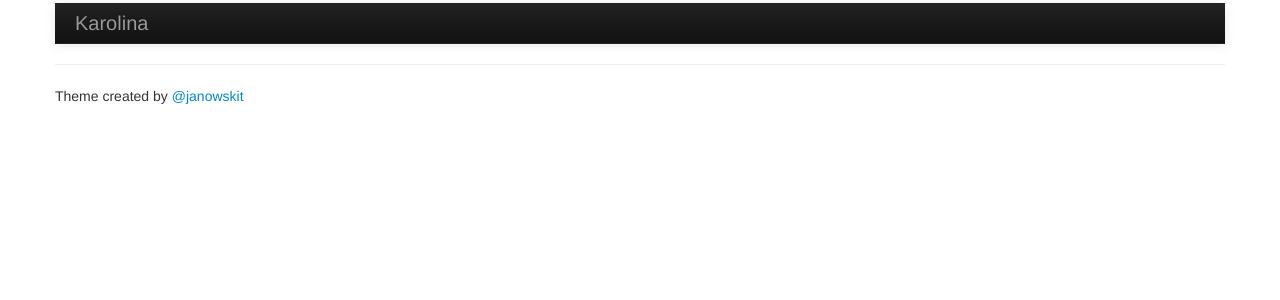
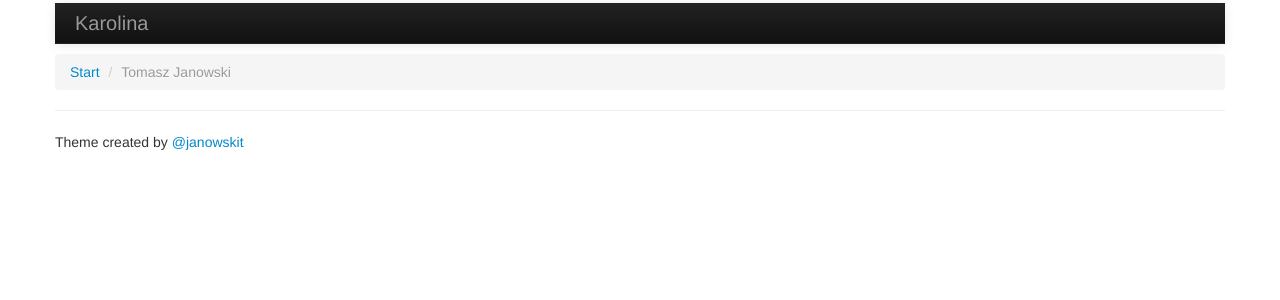
Before and after one commit to janaz/karolina-website, a Jekyll site: the page built from blog.html, in a window 1280 px wide. Shown: the top 300 px of the page. Built offline with Jekyll 4.4.1, drawn with Linux system fonts in a browser that asks for light colours; Markdown is read by kramdown in place of the engine named in the settings; part of the change alters nothing that is shown.

Commit message:
Breadcrumb + video overlay

```diff
--- a/_layouts/gallery-main.html
+++ b/_layouts/gallery-main.html
@@ -9,6 +9,16 @@ layout: gallery-empty
 </div>
 <p></p>
 
+{% if page.title != '.' %}
+<ul class="breadcrumb">
+  <li><a href="/">Start</a> <span class="divider">/</span></li>
+  {% for item in page.parents %}
+    <li><a href="{{item.page_url}}">{{ item.title }}</a> <span class="divider">/</span></li>
+  {% endfor %}
+  <li class="active">{{ page.title }}</li>
+</ul>
+{% endif %}
+
 {{ content }}
 
 <hr/>
--- a/_plugins/gallery.rb
+++ b/_plugins/gallery.rb
@@ -5,8 +5,9 @@ module Test
   class Magick
     class << self
       include Rake::FileUtilsExt
+
       def generate_thumbnail(src, dst, width, height, force = false)
-        return if !force && File.exists?(dst)
+        return if (!force) && File.exists?(dst)
         mkdir_p(File.dirname(dst))
         sh('convert',
           '-define', "jpeg:size=#{Integer(width)*2}x#{Integer(height)*2}",
@@ -22,8 +23,30 @@ module Test
         )
       end
 
+      def generate_video_thumbnail(src, dst, overlay, width, height, force = false)
+        return if (!force) && File.exists?(dst)
+        mkdir_p(File.dirname(dst))
+        sh('convert',
+          '-define', "jpeg:size=#{Integer(width)*2}x#{Integer(height)*2}",
+          src,
+          '-thumbnail', "#{Integer(width)}x#{Integer(height)}^",
+          '-gravity', 'center',
+          '-extent', "#{Integer(width)}x#{Integer(height)}",
+          '-quality', '80',
+          '-strip',
+          '-colorspace', 'rgb',
+          '-filter', 'Lanczos',
+          '-write', 'mpr:orig',
+          '+delete', 'mpr:orig',
+          overlay,
+          '-gravity', 'SouthWest',
+          '-composite',
+          dst
+        )
+      end
+
       def generate_resized(src, dst, size, force = false)
-        return if !force && File.exists?(dst)
+        return if (!force) && File.exists?(dst)
         mkdir_p(File.dirname(dst))
         sh('convert',
           src,
@@ -40,7 +63,7 @@ module Test
 
   class GalleryObject
 
-    attr_reader :site_root, :relative_name
+    attr_reader :site_root, :relative_name, :parent
 
     def initialize(site_root, relative_name, parent = nil)
       @site_root = site_root
@@ -49,12 +72,16 @@ module Test
       @full_name = File.join(@site_root, @relative_name)
     end
 
-    def page(site)
-      TheOnlyGalleryObjectPage.new(site, self)
+    def page(site, nodata = false)
+      TheOnlyGalleryObjectPage.new(site, self, nodata)
     end
 
     def static_file(site)
       Jekyll::StaticFile.new(site, site_root, dir, base_name) if image? || video?
+    end
+
+    def url(site)
+      page(site, true).url
     end
 
     def variant(size, force = false)
@@ -71,7 +98,12 @@ module Test
       base = "thumbnail_#{size}_#{File.basename(@full_name)}.jpg"
       rel = File.join(File.dirname(@relative_name), 'resized', base)
       full = File.join(@site_root, rel)
-      Test::Magick.generate_thumbnail(@full_name, full, size, size, force)
+      if video_object
+        overlay = File.join(File.dirname(__FILE__), 'overlay.png')
+        Test::Magick.generate_video_thumbnail(@full_name, full, overlay, size, size, force)
+      else
+        Test::Magick.generate_thumbnail(@full_name, full, size, size, force)
+      end
       self.class.new(@site_root, rel)
     end
 
@@ -239,8 +271,9 @@ module Test
   end
 
   class TheOnlyGalleryObjectPage < OverriddenPage
-    def initialize(site, gallery_object)
+    def initialize(site, gallery_object, nodata = false)
       @gallery_object = gallery_object
+      @nodata = nodata
       super(site, gallery_object.site_root, nil, nil)
     end
 
@@ -265,8 +298,7 @@ module Test
     def custom_template
       file = if @gallery_object.directory?
         if @gallery_object.index_object
-          @gallery_object.index_object.relative_name
-          # '_templates/index.html'
+          File.join('_galleries/karola',@gallery_object.index_object.relative_name)
         else
           '_layouts/gallery-index.html'
         end
@@ -280,6 +312,10 @@ module Test
     end
 
     def custom_data
+      return {
+        'title' => @gallery_object.base_name,
+      } if @nodata
+
       {
         'title' => @gallery_object.base_name,
         'media' => @gallery_object.media.map do |m|
@@ -288,7 +324,7 @@ module Test
           {
             'name' => m.base_name,
             'thumbnail_url' => thumbnail.thumbnail(200).static_file(site).destination(''),
-            'page_url' => m.page(site).url
+            'page_url' => m.url(site)
           }
         end,
         'galleries' => @gallery_object.directories.map do |d|
@@ -297,11 +333,20 @@ module Test
             'title' => d.page(site).data['title'],
             'name' => d.base_name,
             'thumbnail_url' => thumbnail.thumbnail(200).static_file(site).destination(''),
-            'page_url' => d.page(site).url
+            'page_url' => d.url(site)
           }
         end,
-        'pwnd' => 'Pwnd ' + @gallery_object.base_name
       }.tap do |data|
+        parents = []
+        parent = @gallery_object.parent
+        while parent
+          parents << {
+            'page_url' => parent.url(site),
+            'title' => parent.page(site, true).data['title']
+          } if parent.parent
+          parent = parent.parent
+        end
+        data['parents'] = parents.reverse
         if @gallery_object.video?
           data.merge!(
             'video_url' => @gallery_object.static_file(site).destination(''),
@@ -320,7 +365,7 @@ module Test
 
   class Generator < Jekyll::Generator
     def generate(site)
-      go = GalleryObject.new(File.join(site.source, '_galleries'), 'karola')
+      go = GalleryObject.new(File.join(site.source, '_galleries/karola'), '.')
       go.pages(site).each do |p|
         site.pages << p
       end
```
Also changed, not shown: _plugins/overlay.png (added).
